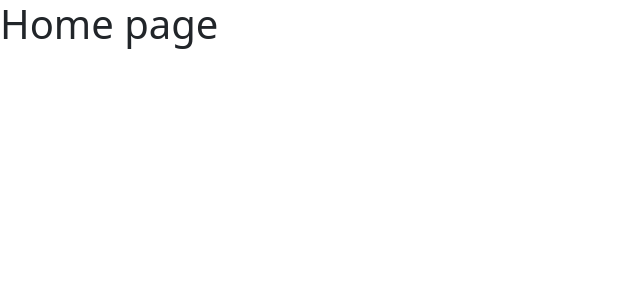
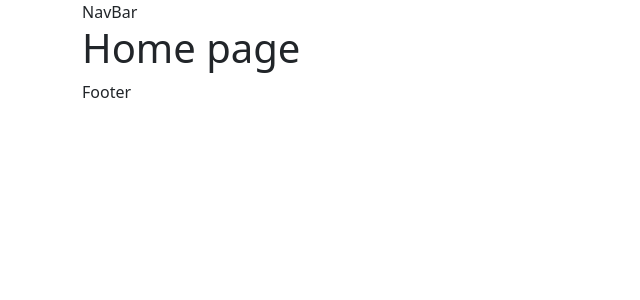
Before and after one commit to Emily0528/pizzeria-manager, a React (Create React App) app: page / in a window 1280 px wide. Shown: the top 300 px of the page, without its empty margins (0-640 px from the left). Built offline with nearby package versions, Linux system fonts and the light colour scheme.

Commit message:
Add Header, NavBar, Footer and wrap App in Container

```diff
--- a/src/App.js
+++ b/src/App.js
@@ -1,16 +1,22 @@
-import React from 'react';
 import { Routes, Route } from 'react-router-dom';
+import { Container } from 'react-bootstrap';
 import TablesList from './components/pages/TablesList';
 import TableDetails from './components/pages/TableDetails';
 import NotFound from './components/pages/NotFound';
+import Header from './components/views/Header';
+import Footer from './components/views/Footer';
 
 function App() {
   return (
-    <Routes>
-      <Route path="/" element={<TablesList />} />
-      <Route path="/table/:id" element={<TableDetails />} />
-      <Route path="*" element={<NotFound />} />
-    </Routes>
+    <Container>
+      <Header />
+      <Routes>
+        <Route path="/" element={<TablesList />} />
+        <Route path="/table/:id" element={<TableDetails />} />
+        <Route path="*" element={<NotFound />} />
+      </Routes>
+      <Footer />
+    </Container>
   );
 }
 
--- /dev/null
+++ b/src/components/views/Footer.js
@@ -0,0 +1,11 @@
+import React from 'react';
+
+const Footer = () => {
+  return (
+    <footer>
+      Footer
+    </footer>
+  );
+};
+
+export default Footer;
--- /dev/null
+++ b/src/components/views/Header.js
@@ -0,0 +1,12 @@
+import React from 'react';
+import NavBar from './NavBar';
+
+const Header = () => {
+  return (
+    <header>
+      <NavBar />
+    </header>
+  );
+};
+
+export default Header;
--- /dev/null
+++ b/src/components/views/NavBar.js
@@ -0,0 +1,11 @@
+import React from 'react';
+
+const NavBar = () => {
+  return (
+    <nav>
+      NavBar
+    </nav>
+  );
+};
+
+export default NavBar;
```
